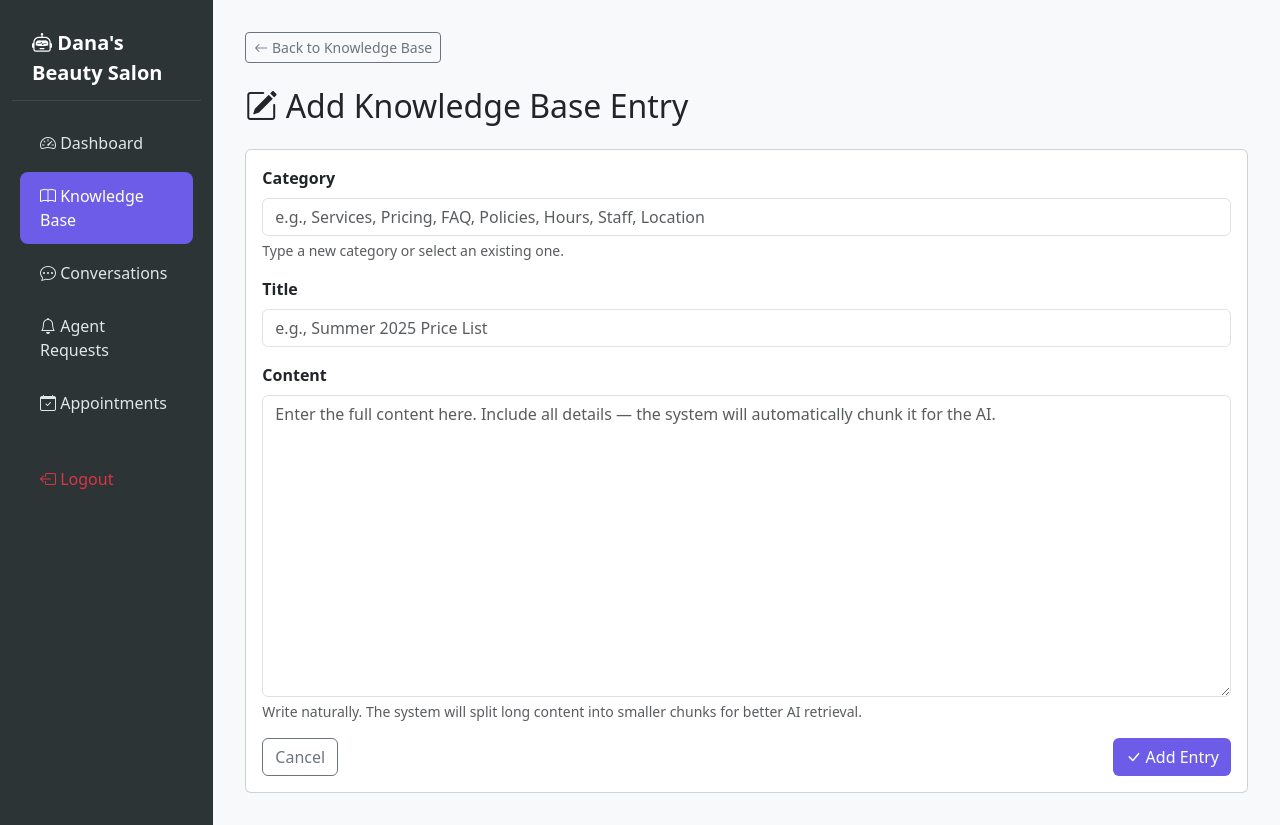
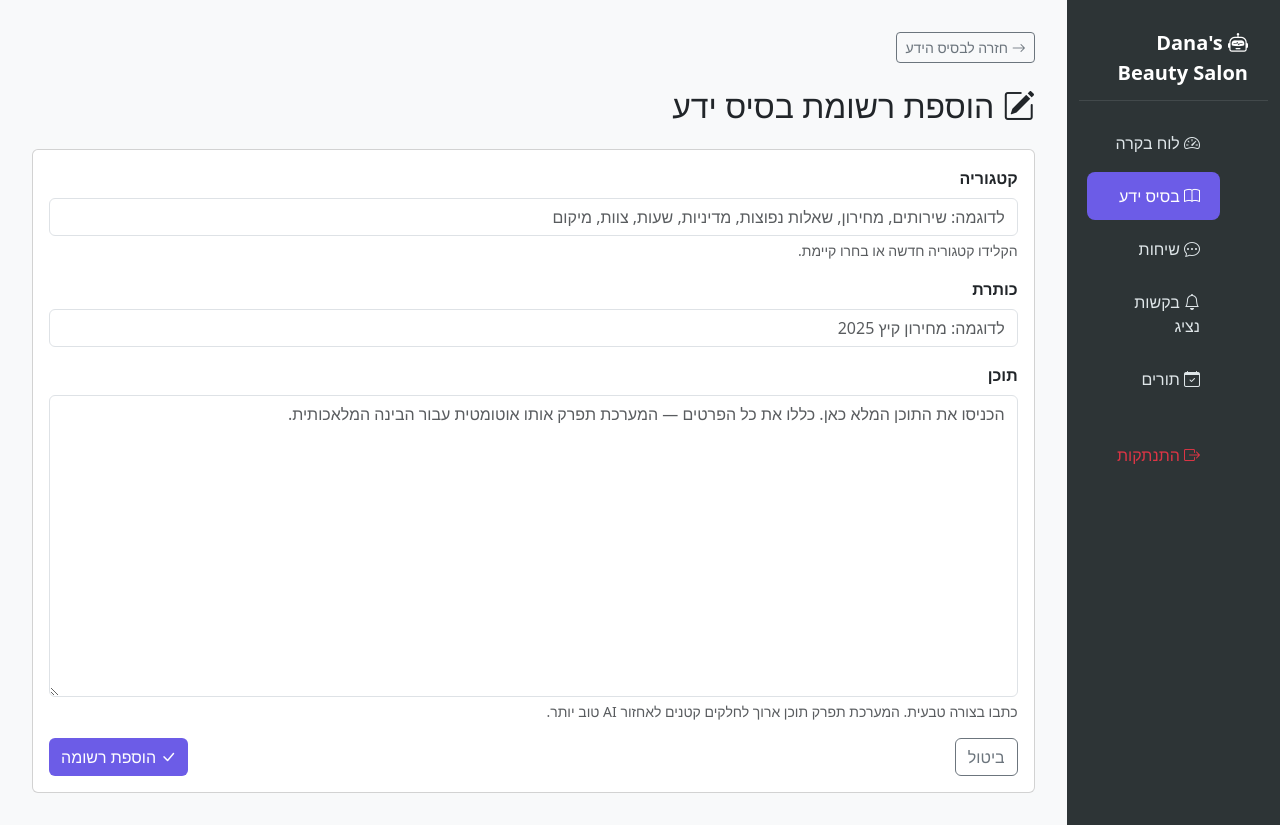
Before and after one commit to amirbiron/ai-business-bot, a Flask app: page /kb/add in a window 1280 px wide. Run offline with Flask 3, Linux system fonts and the light colour scheme; the visitor is signed in with stand-in values (Sample User, id 1); data that the repository does not hold is empty.

Commit message:
תרגום פאנל הניהול לעברית עם תמיכה ב-RTL
Translate entire admin panel to Hebrew with RTL support:
- base.html: sidebar nav (לוח בקרה, בסיס ידע, שיחות, בקשות נציג, תורים, התנתקות), RTL layout
- login.html: שם משתמש, סיסמה, התחברות
- dashboard.html: stat cards, recent requests/appointments sections
- kb_list.html: table headers, buttons, status badges, empty states
- kb_form.html: form labels, placeholders, category suggestions in Hebrew
- requests.html: table headers, status badges (ממתין/טופל), action buttons
- appointments.html: table headers, status badges (ממתין/מאושר/בוטל), actions
- conversations.html: user list, message labels (בוט/לקוח), sources
- admin/app.py: all flash messages translated to Hebrew

https://claude.ai/code/session_01VR5XC4djTComnGY3CeBvNz

```diff
--- a/admin/app.py
+++ b/admin/app.py
@@ -65,15 +65,15 @@ def create_admin_app() -> Flask:
             password = request.form.get("password", "")
             if username == ADMIN_USERNAME and password == ADMIN_PASSWORD:
                 session["logged_in"] = True
-                flash("Welcome back!", "success")
+                flash("ברוכים השבים!", "success")
                 return redirect(url_for("dashboard"))
-            flash("Invalid credentials.", "danger")
+            flash("פרטי התחברות שגויים.", "danger")
         return render_template("login.html", business_name=BUSINESS_NAME)
 
     @app.route("/logout")
     def logout():
         session.clear()
-        flash("Logged out.", "info")
+        flash("התנתקת בהצלחה.", "info")
         return redirect(url_for("login"))
 
     # ─── Dashboard ────────────────────────────────────────────────────────
@@ -128,10 +128,10 @@ def create_admin_app() -> Flask:
             content = request.form.get("content", "").strip()
 
             if not all([category, title, content]):
-                flash("All fields are required.", "danger")
+                flash("כל השדות הם חובה.", "danger")
             else:
                 db.add_kb_entry(category, title, content)
-                flash(f"Entry '{title}' added successfully!", "success")
+                flash(f"הרשומה '{title}' נוספה בהצלחה!", "success")
                 return redirect(url_for("kb_list"))
 
         categories = db.get_kb_categories()
@@ -148,7 +148,7 @@ def create_admin_app() -> Flask:
     def kb_edit(entry_id):
         entry = db.get_kb_entry(entry_id)
         if not entry:
-            flash("Entry not found.", "danger")
+            flash("הרשומה לא נמצאה.", "danger")
             return redirect(url_for("kb_list"))
 
         if request.method == "POST":
@@ -157,10 +157,10 @@ def create_admin_app() -> Flask:
             content = request.form.get("content", "").strip()
 
             if not all([category, title, content]):
-                flash("All fields are required.", "danger")
+                flash("כל השדות הם חובה.", "danger")
             else:
                 db.update_kb_entry(entry_id, category, title, content)
-                flash(f"Entry '{title}' updated successfully!", "success")
+                flash(f"הרשומה '{title}' עודכנה בהצלחה!", "success")
                 return redirect(url_for("kb_list"))
 
         categories = db.get_kb_categories()
@@ -176,7 +176,7 @@ def create_admin_app() -> Flask:
     @login_required
     def kb_delete(entry_id):
         db.delete_kb_entry(entry_id)
-        flash("Entry deleted.", "success")
+        flash("הרשומה נמחקה.", "success")
         return redirect(url_for("kb_list"))
 
     @app.route("/kb/rebuild", methods=["POST"])
@@ -184,10 +184,10 @@ def create_admin_app() -> Flask:
     def kb_rebuild():
         try:
             rebuild_index()
-            flash("RAG index rebuilt successfully!", "success")
+            flash("אינדקס RAG נבנה מחדש בהצלחה!", "success")
         except Exception as e:
             logger.error(f"Index rebuild failed: {e}")
-            flash(f"Index rebuild failed: {str(e)}", "danger")
+            flash(f"בניית האינדקס נכשלה: {str(e)}", "danger")
         return redirect(url_for("kb_list"))
 
     # ─── Conversations ────────────────────────────────────────────────────
@@ -228,7 +228,7 @@ def create_admin_app() -> Flask:
     def handle_request(request_id):
         status = request.form.get("status", "handled")
         db.update_agent_request_status(request_id, status)
-        flash(f"Request #{request_id} marked as {status}.", "success")
+        flash(f"בקשה #{request_id} סומנה כ-{status}.", "success")
         return redirect(url_for("agent_requests"))
 
     # ─── Appointments ─────────────────────────────────────────────────────
@@ -248,7 +248,7 @@ def create_admin_app() -> Flask:
     def update_appointment(appt_id):
         status = request.form.get("status", "confirmed")
         db.update_appointment_status(appt_id, status)
-        flash(f"Appointment #{appt_id} marked as {status}.", "success")
+        flash(f"תור #{appt_id} סומן כ-{status}.", "success")
         return redirect(url_for("appointments"))
 
     # ─── API Endpoints (for AJAX) ─────────────────────────────────────────
--- a/admin/templates/base.html
+++ b/admin/templates/base.html
@@ -1,9 +1,9 @@
 <!DOCTYPE html>
-<html lang="en">
+<html lang="he" dir="rtl">
 <head>
     <meta charset="UTF-8">
     <meta name="viewport" content="width=device-width, initial-scale=1.0">
-    <title>{{ business_name }} — Admin Panel</title>
+    <title>{{ business_name }} — פאנל ניהול</title>
     <!-- Bootstrap 5 CSS -->
     <link href="https://cdn.jsdelivr.net/npm/bootstrap@5.3.0/dist/css/bootstrap.min.css" rel="stylesheet">
     <!-- Bootstrap Icons -->
@@ -52,7 +52,7 @@
         .notification-badge {
             position: absolute;
             top: 5px;
-            right: 10px;
+            left: 10px;
             font-size: 0.7rem;
         }
     </style>
@@ -68,40 +68,40 @@
                 <ul class="nav flex-column">
                     <li class="nav-item">
                         <a class="nav-link {% if request.endpoint == 'dashboard' %}active{% endif %}" href="/">
-                            <i class="bi bi-speedometer2"></i> Dashboard
+                            <i class="bi bi-speedometer2"></i> לוח בקרה
                         </a>
                     </li>
                     <li class="nav-item">
                         <a class="nav-link {% if request.endpoint in ['kb_list', 'kb_add', 'kb_edit'] %}active{% endif %}" href="/kb">
-                            <i class="bi bi-book"></i> Knowledge Base
+                            <i class="bi bi-book"></i> בסיס ידע
                         </a>
                     </li>
                     <li class="nav-item">
                         <a class="nav-link {% if request.endpoint == 'conversations' %}active{% endif %}" href="/conversations">
-                            <i class="bi bi-chat-dots"></i> Conversations
+                            <i class="bi bi-chat-dots"></i> שיחות
                         </a>
                     </li>
                     <li class="nav-item position-relative">
                         <a class="nav-link {% if request.endpoint == 'agent_requests' %}active{% endif %}" href="/requests">
-                            <i class="bi bi-bell"></i> Agent Requests
+                            <i class="bi bi-bell"></i> בקשות נציג
                             <span id="request-badge" class="badge bg-danger notification-badge" style="display:none;"></span>
                         </a>
                     </li>
                     <li class="nav-item">
                         <a class="nav-link {% if request.endpoint == 'appointments' %}active{% endif %}" href="/appointments">
-                            <i class="bi bi-calendar-check"></i> Appointments
+                            <i class="bi bi-calendar-check"></i> תורים
                         </a>
                     </li>
                     <li class="nav-item mt-4">
                         <a class="nav-link text-danger" href="/logout">
-                            <i class="bi bi-box-arrow-left"></i> Logout
+                            <i class="bi bi-box-arrow-right"></i> התנתקות
                         </a>
                     </li>
                 </ul>
             </nav>
 
             <!-- Main Content -->
-            <main class="col-md-9 ms-sm-auto col-lg-10 content-area">
+            <main class="col-md-9 me-sm-auto col-lg-10 content-area">
                 <!-- Flash Messages -->
                 {% with messages = get_flashed_messages(with_categories=true) %}
                 {% if messages %}
--- a/admin/templates/kb_form.html
+++ b/admin/templates/kb_form.html
@@ -3,57 +3,57 @@
 {% block content %}
 <div class="mb-4">
     <a href="/kb" class="btn btn-outline-secondary btn-sm">
-        <i class="bi bi-arrow-left"></i> Back to Knowledge Base
+        <i class="bi bi-arrow-right"></i> חזרה לבסיס הידע
     </a>
 </div>
 
-<h2><i class="bi bi-pencil-square"></i> {{ action }} Knowledge Base Entry</h2>
+<h2><i class="bi bi-pencil-square"></i> {% if entry %}עריכת{% else %}הוספת{% endif %} רשומת בסיס ידע</h2>
 
 <div class="card mt-4">
     <div class="card-body">
         <form method="POST">
             <div class="mb-3">
-                <label for="category" class="form-label"><strong>Category</strong></label>
+                <label for="category" class="form-label"><strong>קטגוריה</strong></label>
                 <input type="text" class="form-control" id="category" name="category"
                        value="{{ entry.category if entry else '' }}"
                        list="category-list" required
-                       placeholder="e.g., Services, Pricing, FAQ, Policies, Hours, Staff, Location">
+                       placeholder="לדוגמה: שירותים, מחירון, שאלות נפוצות, מדיניות, שעות, צוות, מיקום">
                 <datalist id="category-list">
                     {% for cat in categories %}
                     <option value="{{ cat }}">
                     {% endfor %}
-                    <option value="Services">
-                    <option value="Pricing">
-                    <option value="FAQ">
-                    <option value="Policies">
-                    <option value="Hours">
-                    <option value="Staff">
-                    <option value="Location">
-                    <option value="General">
+                    <option value="שירותים">
+                    <option value="מחירון">
+                    <option value="שאלות נפוצות">
+                    <option value="מדיניות">
+                    <option value="שעות">
+                    <option value="צוות">
+                    <option value="מיקום">
+                    <option value="כללי">
                 </datalist>
-                <div class="form-text">Type a new category or select an existing one.</div>
+                <div class="form-text">הקלידו קטגוריה חדשה או בחרו קיימת.</div>
             </div>
 
             <div class="mb-3">
-                <label for="title" class="form-label"><strong>Title</strong></label>
+                <label for="title" class="form-label"><strong>כותרת</strong></label>
                 <input type="text" class="form-control" id="title" name="title"
                        value="{{ entry.title if entry else '' }}" required
-                       placeholder="e.g., Summer 2025 Price List">
+                       placeholder="לדוגמה: מחירון קיץ 2025">
             </div>
 
             <div class="mb-3">
-                <label for="content" class="form-label"><strong>Content</strong></label>
+                <label for="content" class="form-label"><strong>תוכן</strong></label>
                 <textarea class="form-control" id="content" name="content" rows="12" required
-                          placeholder="Enter the full content here. Include all details — the system will automatically chunk it for the AI.">{{ entry.content if entry else '' }}</textarea>
+                          placeholder="הכניסו את התוכן המלא כאן. כללו את כל הפרטים — המערכת תפרק אותו אוטומטית עבור הבינה המלאכותית.">{{ entry.content if entry else '' }}</textarea>
                 <div class="form-text">
-                    Write naturally. The system will split long content into smaller chunks for better AI retrieval.
+                    כתבו בצורה טבעית. המערכת תפרק תוכן ארוך לחלקים קטנים לאחזור AI טוב יותר.
                 </div>
             </div>
 
             <div class="d-flex justify-content-between">
-                <a href="/kb" class="btn btn-outline-secondary">Cancel</a>
+                <a href="/kb" class="btn btn-outline-secondary">ביטול</a>
                 <button type="submit" class="btn btn-primary" style="background-color: #6c5ce7; border: none;">
-                    <i class="bi bi-check-lg"></i> {{ action }} Entry
+                    <i class="bi bi-check-lg"></i> {% if entry %}עריכת{% else %}הוספת{% endif %} רשומה
                 </button>
             </div>
         </form>
```
Also changed, not shown: admin/templates/appointments.html (+17 -17 lines), admin/templates/conversations.html (+11 -11 lines), admin/templates/dashboard.html (+14 -14 lines), admin/templates/kb_list.html (+18 -18 lines), admin/templates/login.html (+6 -6 lines), admin/templates/requests.html (+13 -13 lines).
